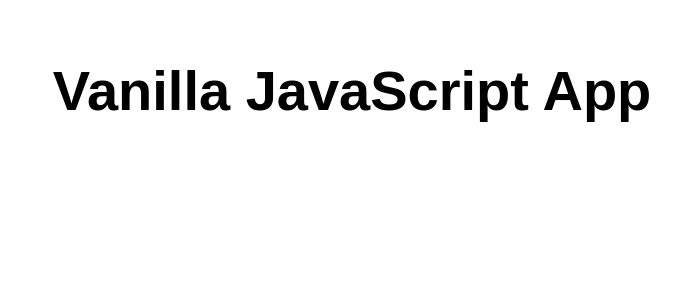
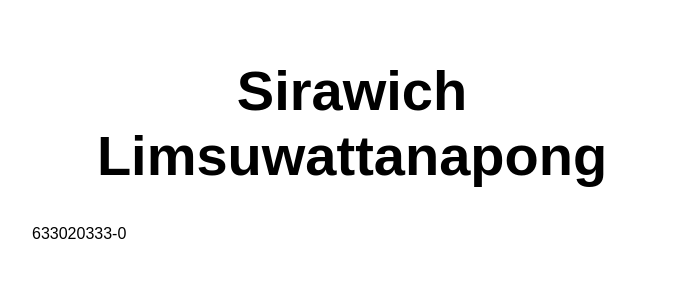
Before and after one commit to Sirawich1/Lab6Cloud, a website: page src/index.html in a window 1280 px wide. Shown: the whole page, without its empty margins (288-968 px from the left). Drawn offline with Linux system fonts and the light colour scheme.

Commit message:
Update index.html

```diff
--- a/src/index.html
+++ b/src/index.html
@@ -10,7 +10,8 @@
 
 <body>
   <main>
-    <h1>Vanilla JavaScript App</h1>
+    <h1>Sirawich Limsuwattanapong</h1>
+    <p>633020333-0</p>
   </main>
 </body>
 
```
